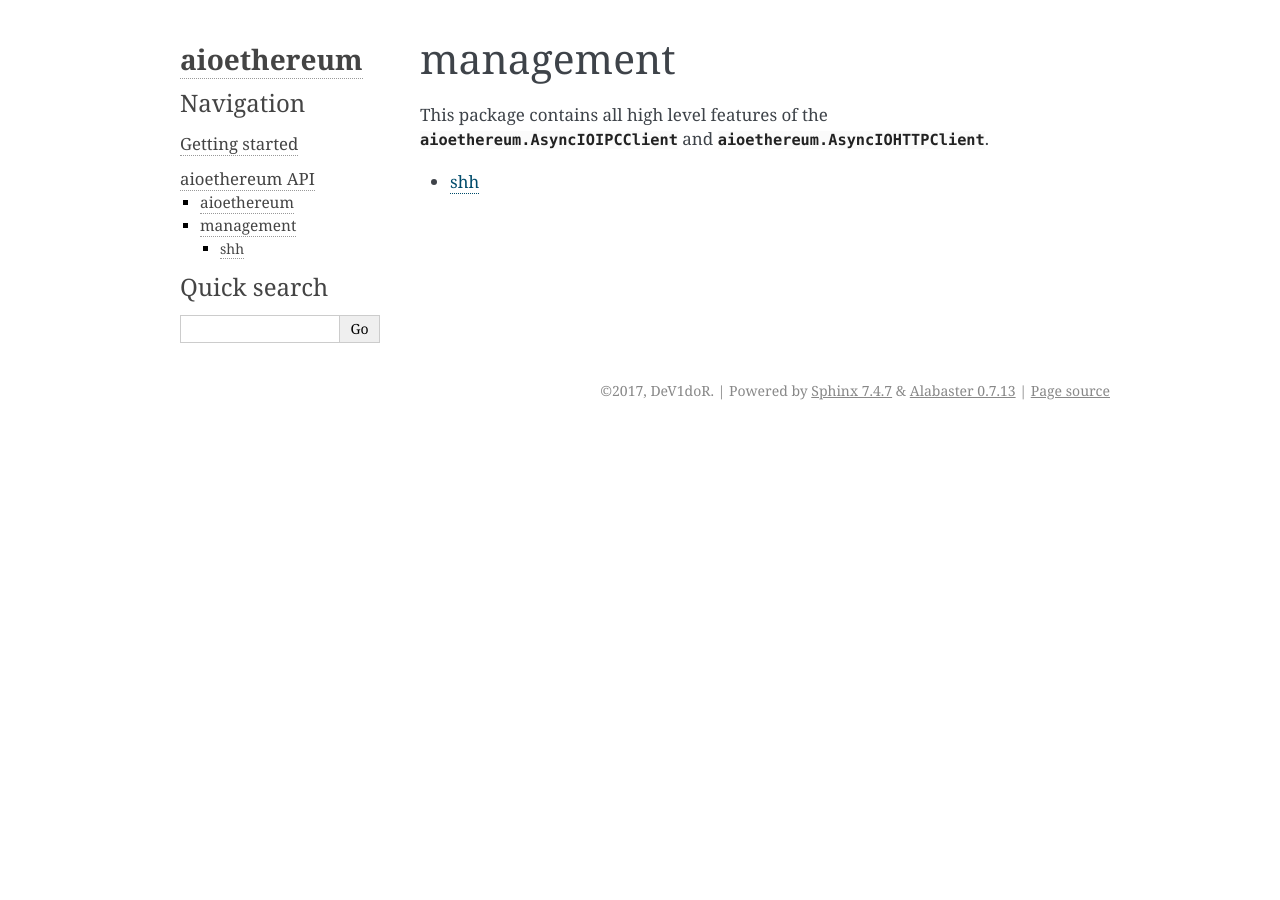
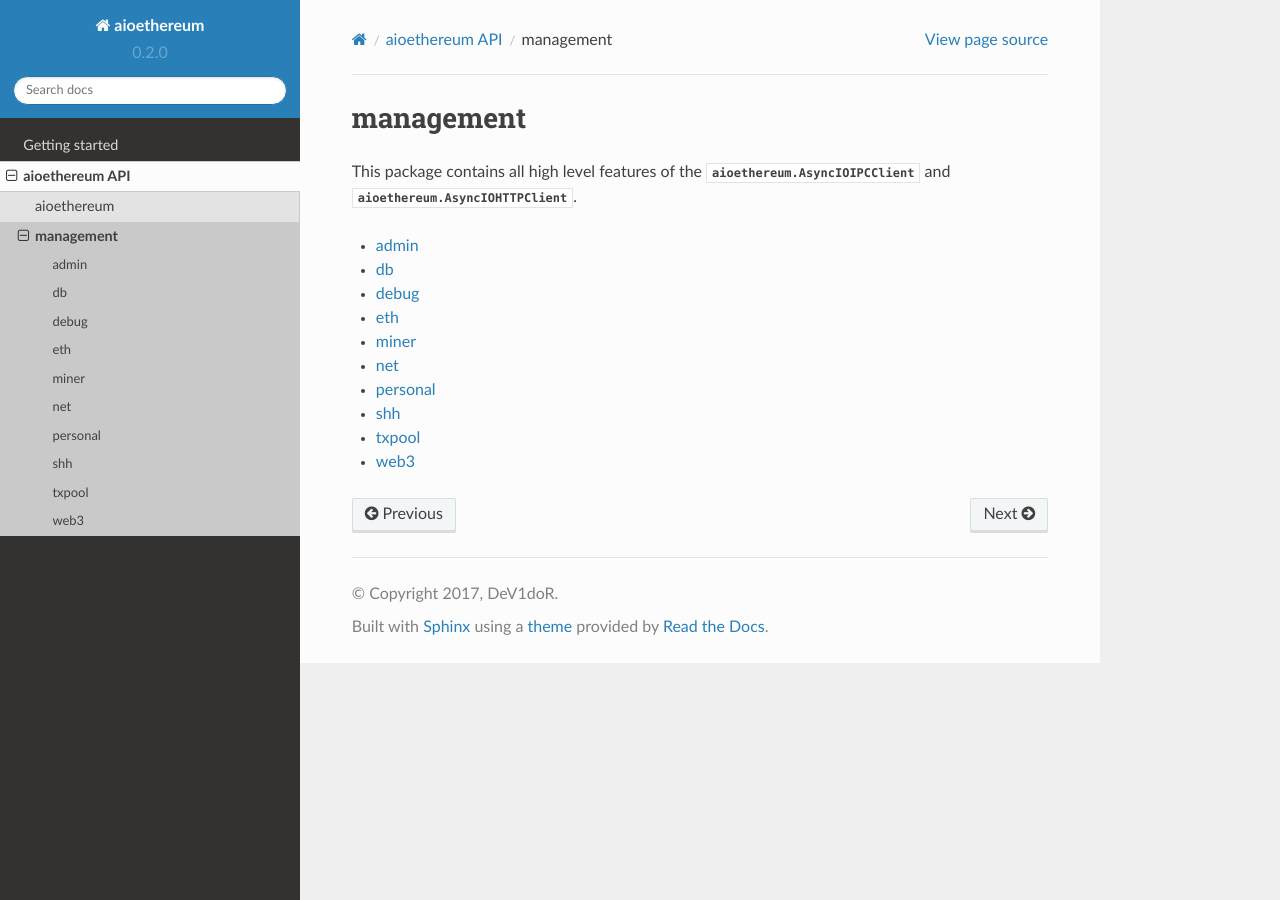
Before and after one commit to m-bo-one/aioethereum, a Sphinx documentation site: the page built from docs/aioethereum.management.rst, in a window 1280 px wide. Built offline with Sphinx 7.4.7 and the Read the Docs theme 2.0.0, drawn with Linux system fonts in a browser that asks for light colours.

```diff
--- a/README.rst
+++ b/README.rst
@@ -17,7 +17,7 @@ HTTP support                        Yes
 Unix domain socket (IPC) support    Yes
 SSL/TLS support                     Yes
 Tested CPython versions             `3.4, 3.5, 3.6`
-Tested for Geth node                `1.7.0`
+Tested Geth versions                `1.7.0`
 Implemented RPC apis                `db, eth, miner, net, personal, shh, txpool, web3`
 ================================  ==============================
 
--- a/docs/aioethereum.management.rst
+++ b/docs/aioethereum.management.rst
@@ -6,4 +6,13 @@ and :class:`aioethereum.AsyncIOHTTPClient`.
 
 .. toctree::
 
-   aioethereum.management.shh
+    aioethereum.management.admin
+    aioethereum.management.db
+    aioethereum.management.debug
+    aioethereum.management.eth
+    aioethereum.management.miner
+    aioethereum.management.net
+    aioethereum.management.personal
+    aioethereum.management.shh
+    aioethereum.management.txpool
+    aioethereum.management.web3
--- a/docs/conf.py
+++ b/docs/conf.py
@@ -17,9 +17,9 @@
 # add these directories to sys.path here. If the directory is relative to the
 # documentation root, use os.path.abspath to make it absolute, like shown here.
 #
-# import os
-# import sys
-# sys.path.insert(0, os.path.abspath('.'))
+import os
+import sys
+sys.path.insert(0, os.path.abspath('../'))
 
 
 # -- General configuration ------------------------------------------------
@@ -31,7 +31,12 @@
 # Add any Sphinx extension module names here, as strings. They can be
 # extensions coming with Sphinx (named 'sphinx.ext.*') or your custom
 # ones.
-extensions = ['sphinx.ext.autodoc', 'sphinx.ext.intersphinx']
+extensions = [
+    'sphinx.ext.autodoc',
+    'sphinx.ext.intersphinx',
+    'sphinxcontrib.asyncio',
+    'sphinxcontrib.spelling',
+]
 
 # Add any paths that contain templates here, relative to this directory.
 templates_path = ['_templates']
@@ -83,7 +88,7 @@ todo_include_todos = False
 # The theme to use for HTML and HTML Help pages.  See the documentation for
 # a list of builtin themes.
 #
-html_theme = 'alabaster'
+html_theme = 'sphinx_rtd_theme'
 
 # Theme options are theme-specific and customize the look and feel of a theme
 # further.  For a list of options available for each theme, see the
--- a/docs/index.rst
+++ b/docs/index.rst
@@ -22,7 +22,7 @@ HTTP support                        Yes
 Unix domain socket (IPC) support    Yes
 SSL/TLS support                     Yes
 Tested CPython versions             `3.4, 3.5, 3.6`
-Tested for Geth node                `1.7.0`
+Tested Geth versions                `1.7.0`
 Implemented RPC apis                `db, eth, miner, net, personal, shh, txpool, web3`
 ================================  ==============================
 
--- /dev/null
+++ b/docs/requirements.txt
@@ -0,0 +1,5 @@
+sphinx==1.6.4
+sphinxcontrib-asyncio==0.2.0
+sphinxcontrib-spelling==2.3.0
+sphinx-rtd-theme==0.2.4
+pyenchant==1.6.11
```
Also changed, not shown: docs/aioethereum.management.admin.rst (added, +10 -0 lines), docs/aioethereum.management.db.rst (added, +10 -0 lines), docs/aioethereum.management.debug.rst (added, +10 -0 lines), docs/aioethereum.management.eth.rst (added, +10 -0 lines), docs/aioethereum.management.miner.rst (added, +10 -0 lines), docs/aioethereum.management.net.rst (added, +10 -0 lines), docs/aioethereum.management.personal.rst (added, +10 -0 lines), docs/aioethereum.management.txpool.rst (added, +10 -0 lines), docs/aioethereum.management.web3.rst (added, +10 -0 lines), 2 other files.
